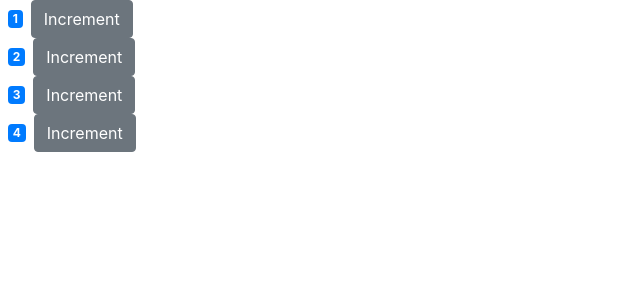
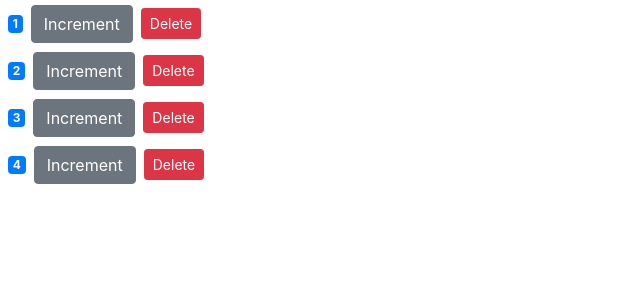
Before and after one commit to tkrysto/simple-react-app, a React (Create React App) app: page / in a window 1280 px wide. Shown: the top 300 px of the page, without its empty margins (0-640 px from the left). Built offline with nearby package versions, Linux system fonts and the light colour scheme.

Commit message:
adding delete

```diff
--- a/src/components/counter.jsx
+++ b/src/components/counter.jsx
@@ -2,7 +2,7 @@
 
 class Counter extends Component {
   state = {
-    value: this.props.value,
+    value: this.props.counter.value,
     tags: ["tag1", "tag2", "tag3"],
     //imageUrl: 'https://picsum.photos/200'
   };
@@ -44,6 +44,12 @@
           >
             Increment
           </button>
+          <button
+            onClick={() => this.props.onDelete(this.props.counter.id)}
+            className="btn btn-danger btn-sm m-2"
+          >
+            Delete
+          </button>
         </div>
       </React.Fragment>
     );
--- a/src/components/counters.jsx
+++ b/src/components/counters.jsx
@@ -10,13 +10,19 @@
       { id: 4, value: 4 },
     ],
   };
+  handleDelete = (counterId) => {
+    const counters = this.state.counters.filter((c) => c.id !== counterId);
+    this.setState({ counters });
+  };
   render() {
     return (
       <div>
         {this.state.counters.map((counter) => (
-          <Counter key={counter.id} value={counter.value}>
-            <h4>Title</h4>
-          </Counter>
+          <Counter
+            key={counter.id}
+            onDelete={this.handleDelete}
+            counter={counter}
+          />
         ))}
       </div>
     );
```
